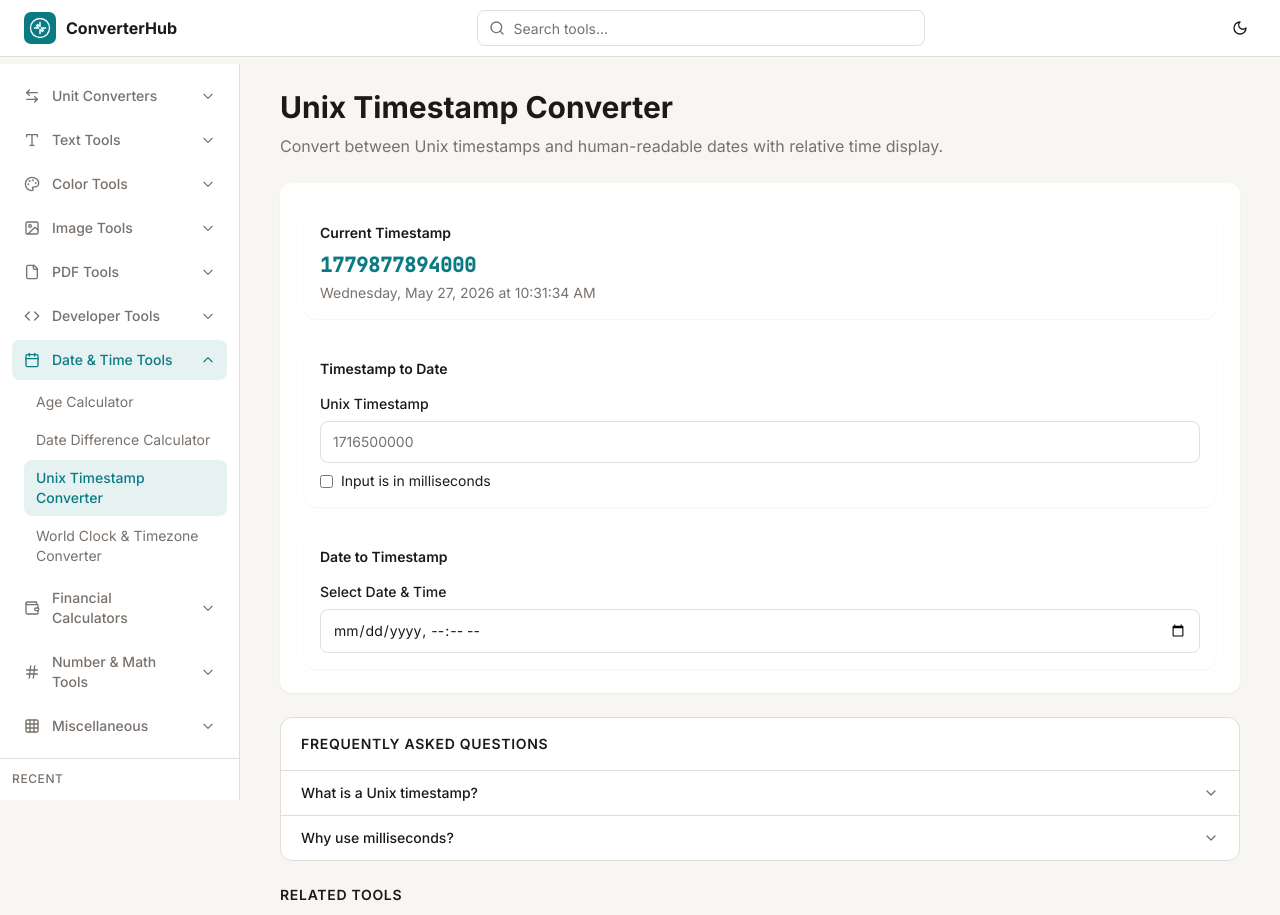
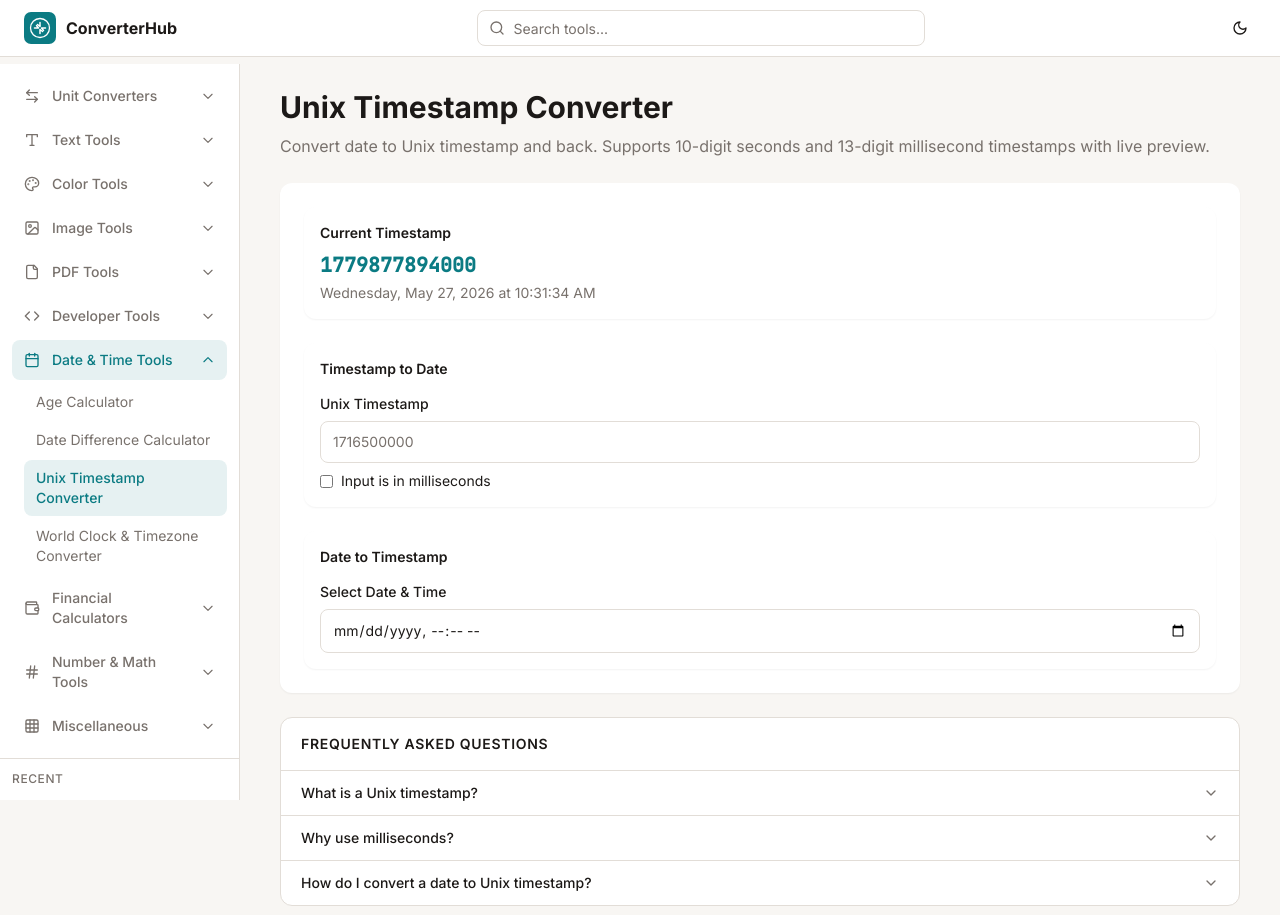
Before and after one commit to tier-pro/ConverterHub, a Next.js app: page /date-time-tools/unix-timestamp in a window 1280 px wide. Shown: the top 915 px of the page. Built offline with nearby package versions, Linux system fonts and the light colour scheme.

Commit message:
Add unix timestamp converter keywords

```diff
--- a/app/date-time-tools/unix-timestamp/page.tsx
+++ b/app/date-time-tools/unix-timestamp/page.tsx
@@ -55,7 +55,8 @@ export default function UnixTimestampPage() {
 
   const faq = [
     { question: 'What is a Unix timestamp?', answer: 'A Unix timestamp is the number of seconds (or milliseconds) that have elapsed since January 1, 1970 (UTC).' },
-    { question: 'Why use milliseconds?', answer: 'Some systems use milliseconds for higher precision timestamps. JavaScript Date.now() returns milliseconds.' },
+    { question: 'Why use milliseconds?', answer: 'Some systems use 13-digit timestamps in milliseconds for higher precision. JavaScript Date.now() returns milliseconds. Toggle the checkbox to convert 13-digit timestamps.' },
+    { question: 'How do I convert a date to Unix timestamp?', answer: 'Use the "Date to Timestamp" section below. Select any date and time to instantly get both 10-digit (seconds) and 13-digit (milliseconds) Unix timestamp values.' },
   ];
 
   const relatedTools = [
@@ -65,7 +66,7 @@ export default function UnixTimestampPage() {
   ];
 
   return (
-    <ToolLayout title="Unix Timestamp Converter" description="Convert between Unix timestamps and human-readable dates with relative time display." faq={faq} relatedTools={relatedTools}>
+    <ToolLayout title="Unix Timestamp Converter" description="Convert date to Unix timestamp and back. Supports 10-digit seconds and 13-digit millisecond timestamps with live preview." faq={faq} relatedTools={relatedTools}>
       <div className="space-y-6">
         <Card hover={false} className="p-4">
           <h3 className="text-sm font-semibold text-text-primary mb-2">Current Timestamp</h3>
```
